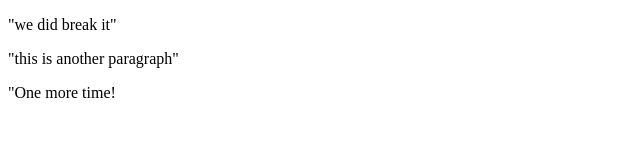
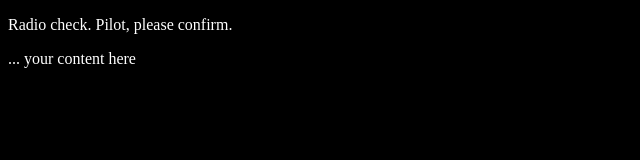
Before and after one commit to MPlogSWDev/communication-log, a plain HTML site: page index.html in a window 1280 px wide. Shown: the whole page, without its empty margins (0-640 px from the left). Drawn offline with Linux system fonts and the light colour scheme.

Commit message:
your turn

```diff
--- a/index.html
+++ b/index.html
@@ -2,13 +2,10 @@
 
 <html>
    <head>
-      <title> Daft Punk Is Legend! I think....</title>
+      <link rel="stylesheet" type="text/css" href="style.css">
    </head>
-
    <body>
-      <p>"we did break it"</p>
-      <p>"this is another paragraph"</p>
-      <p>   "One more time!</p>
-
+      <p>Radio check. Pilot, please confirm.</p>
+      ... your content here
    </body>
 </html>
--- a/style.css
+++ b/style.css
@@ -0,0 +1,4 @@
+body {
+    color: white;
+    background-color: black;
+ }
```
